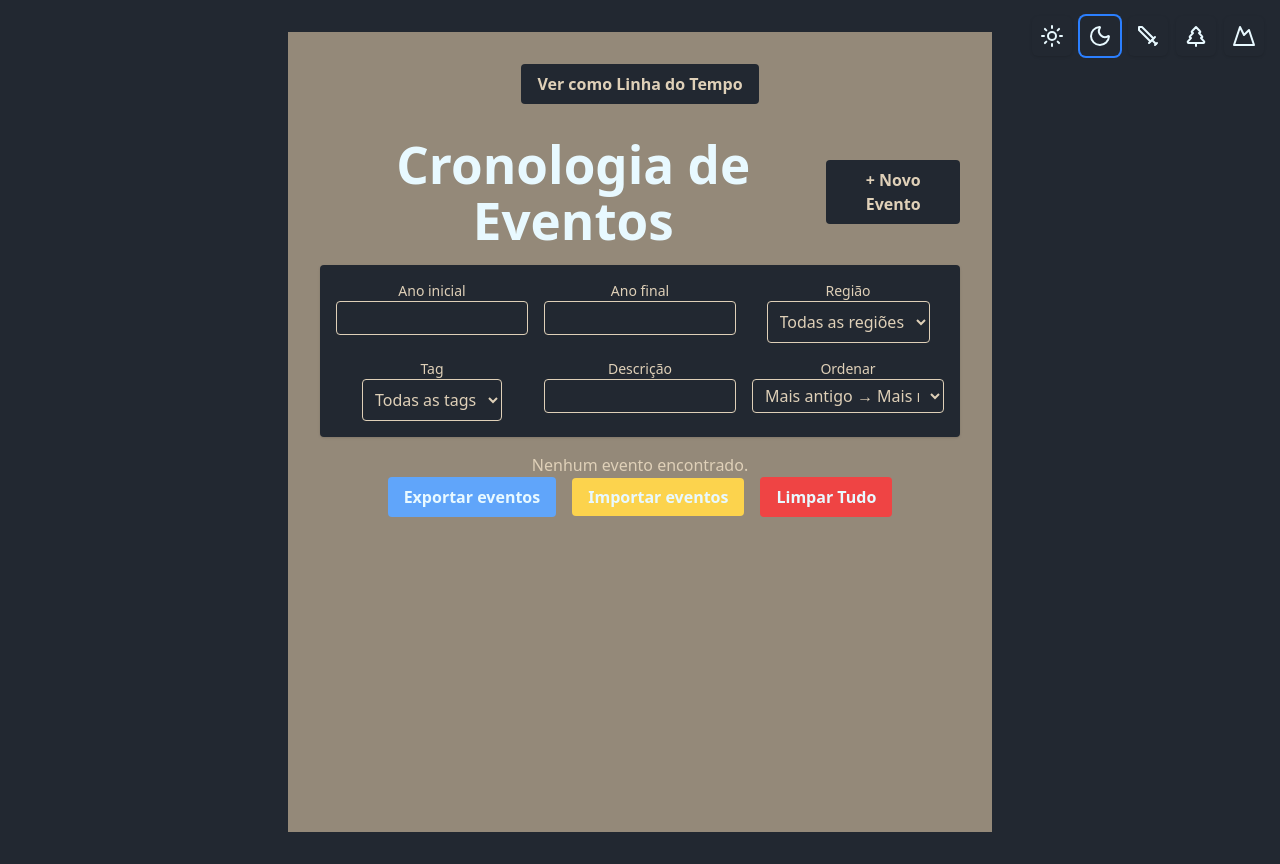
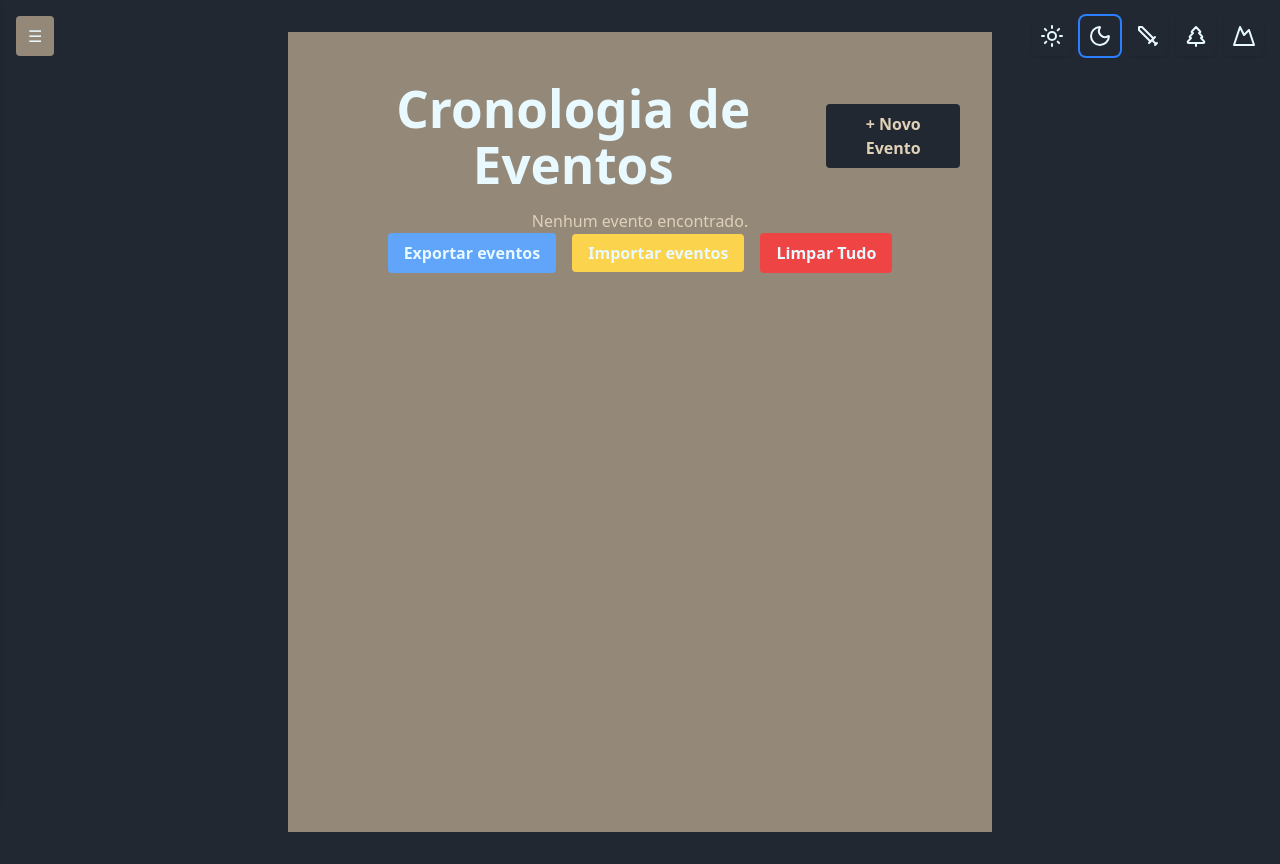
Before and after one commit to dev-pedr0/vite-react-cronologia-rpg, a React (Vite) app: page / in a window 1280 px wide. Built offline with nearby package versions, Linux system fonts and the light colour scheme.

Commit message:
Projeto finalizado. Side bar

```diff
--- a/index.html
+++ b/index.html
@@ -14,8 +14,6 @@
 </html>
 
 <!--
-Modo noturno (qualquer RPGista gosta disso 😎)
-
 Menu de edição
 
 Formulário aparecer logo abaixo do item editado-->
--- a/src/App.tsx
+++ b/src/App.tsx
@@ -5,10 +5,13 @@ import Timeline from "./components/Timeline";
 import { useEventStore } from "./storage/useEventStore";
 import { ThemeProvider } from './contexts/ThemeContext';
 import ThemeSwitcher from './components/ThemeSwitcher';
+import type { FilterOptions } from './components/EventFilters';
+import Sidebar from './components/Sidebar';
 
 function App() {
   const [viewMode, setViewMode] = useState<'list' | 'timeline'>('list');
-
+  const [sidebarOpen, setSidebarOpen] = useState(false);
+  const [filters, setFilters] = useState<FilterOptions>({});
   const events = useEventStore((state) => state.events);
 
   return (
@@ -20,27 +23,40 @@ function App() {
           color: 'var(--color-text-primary)',
         }}
       >
+        {!sidebarOpen && (
+          <button
+            onClick={() => setSidebarOpen(true)}
+            className="fixed top-4 left-4 z-50 bg-gray-800 text-white px-3 py-2 rounded"
+            style={{
+              backgroundColor: 'var(--color-bg-secondary)',
+              color: 'var(--color-text-primary)',
+            }}
+          >
+            &#9776;
+          </button>
+        )}
+
         <div className="flex justify-center mb-4">
           <ThemeSwitcher />
         </div>
-        <div className="flex justify-center items-center mb-4">
-          <button
-            onClick={() => setViewMode(viewMode === 'list' ? 'timeline' : 'list')}
-            className="px-4 py-2 rounded hover:opacity-90 font-bold"
-            style={{
-              backgroundColor: 'var(--color-bg-primary)',
-              color: 'var(--color-text-secondary)',
-            }}
-          >
-            Ver como {viewMode === 'list' ? 'Linha do Tempo' : 'Lista'}
-          </button>
-        </div>
 
         {viewMode === 'list' ? (
-          <EventList />
+          <EventList filters={filters}/>
         ) : (
           <Timeline events={events} />
         )}
+
+        <Sidebar
+          isOpen={sidebarOpen}
+          onClose={() => setSidebarOpen(false)}
+          viewMode={viewMode}
+          toggleViewMode={() =>
+            setViewMode(viewMode === 'list' ? 'timeline' : 'list')
+          }
+          filters={filters}
+          setFilters={setFilters}
+        />
+
       </div>
     </ThemeProvider>
   );
--- a/src/components/EventFilters.tsx
+++ b/src/components/EventFilters.tsx
@@ -12,9 +12,10 @@ export type FilterOptions = {
 
 type Props = {
     onChange: (filters: FilterOptions) => void;
+    layout?: 'grid' | 'stack';
 }
 
-export default function EventFilters({onChange}: Props) {
+export default function EventFilters({onChange, layout}: Props) {
     const [filters, setFilters] = useState<FilterOptions>({
         sortOrder: 'asc',
     });
@@ -40,7 +41,9 @@ export default function EventFilters({onChange}: Props) {
     }
     return (
         <div
-        className="p-4 rounded shadow mb-4 grid grid-cols-1 md:grid-cols-3 gap-4"
+        className={`p-4 rounded shadow mb-4 ${
+            layout === 'stack' ? 'flex flex-col gap-4' : 'grid grid-cols-1 md:grid-cols-3 gap-4'
+        }`}
         style={{ backgroundColor: 'var(--color-bg-primary)', color: 'var(--color-text-secondary)' }}
         >
            <div>
@@ -62,7 +65,7 @@ export default function EventFilters({onChange}: Props) {
             <div>
                 <label className="block text-sm font-medium">Região</label>
                 <select
-                    className="border p-2 rounded"
+                    className="border p-2 rounded bg-[var(--color-bg-primary)] text-[var(--color-text-secondary)]"
                     value={filters.region || ''}
                     onChange={(e) => setFilters({ ...filters, region: e.target.value || undefined })}
                     >
@@ -75,7 +78,7 @@ export default function EventFilters({onChange}: Props) {
             <div>
             <label className="block text-sm font-medium">Tag</label>
             <select
-                className="border p-2 rounded"
+                className="border p-2 rounded bg-[var(--color-bg-primary)] text-[var(--color-text-secondary)]"
                 value={filters.tag || ''}
                 onChange={(e) =>
                 setFilters({ ...filters, tag: e.target.value || undefined })
@@ -107,7 +110,7 @@ export default function EventFilters({onChange}: Props) {
                 onChange={(e) =>
                     setFilters((prev) => ({ ...prev, sortOrder: e.target.value as 'asc' | 'desc' }))
                 }
-                className="w-full border px-2 py-1 rounded"
+                className="w-full border px-2 py-1 rounded bg-[var(--color-bg-primary)] text-[var(--color-text-secondary)]"
                 >
                 <option value="asc">Mais antigo → Mais recente</option>
                 <option value="desc">Mais recente → Mais antigo</option>
--- a/src/components/EventList.tsx
+++ b/src/components/EventList.tsx
@@ -4,7 +4,6 @@ import type { EventItem as EventItemType } from '../models/Event';
 import EventItem from "./EventItem";
 import EventForm from "./EventForm";
 import type { FilterOptions } from "./EventFilters";
-import EventFilters from "./EventFilters";
 import { DndContext, closestCenter, PointerSensor, useSensor, useSensors, type DragEndEvent, } from "@dnd-kit/core";
 import { arrayMove, SortableContext, useSortable, verticalListSortingStrategy, } from "@dnd-kit/sortable";
 import { CSS } from "@dnd-kit/utilities";
@@ -42,18 +41,20 @@ function SortableEventItem({event, onEdit, onDelete, onViewDetails}: {
   );
 }
 
-export default function EventList() {
+type EventListProps = {
+  filters: FilterOptions;
+};
+
+export default function EventList({ filters }: EventListProps) {
   const events = useEventStore((state) => state.events);
   const addEvent = useEventStore((state) => state.addEvent);
   const updateEvent = useEventStore((state) => state.updateEvent);
   const deleteEvent = useEventStore((state) => state.deleteEvent);
+  const clearEvents = useEventStore((state) => state.clearEvents);
+
   const [viewingEvent, setViewingEvent] = useState<EventItemType | null>(null);
-
-  const [editingEvent, setEditingEvent] = useState<EventItemType | null>(null)
+  const [editingEvent, setEditingEvent] = useState<EventItemType | null>(null);
   const [showForm, setShowForm] = useState(false);
-  const [filters, setFilters] = useState<FilterOptions>({});
-
-  const clearEvents = useEventStore((state) => state.clearEvents);
 
   function applyFilters(event: EventItemType): boolean {
     const {
@@ -64,21 +65,21 @@ export default function EventList() {
       tag,
     } = filters;
 
-    if (startYear !== undefined && event.startYear < startYear) return false
-    if (endYear !== undefined && (event.endYear ?? event.startYear) > endYear) return false
-    if (region && !event.region.toLowerCase().includes(region.toLowerCase())) return false
-    if (description && !event.description.toLowerCase().includes(description.toLowerCase())) return false
-    if (tag && !event.tags.some((t) => t.toLowerCase().includes(tag.toLowerCase()))) return false
+    if (startYear !== undefined && event.startYear < startYear) return false;
+    if (endYear !== undefined && (event.endYear ?? event.startYear) > endYear) return false;
+    if (region && !event.region.toLowerCase().includes(region.toLowerCase())) return false;
+    if (description && !event.description.toLowerCase().includes(description.toLowerCase())) return false;
+    if (tag && !event.tags.some((t) => t.toLowerCase().includes(tag.toLowerCase()))) return false;
 
-    return true
+    return true;
   }
 
   const filtered = [...events].filter(applyFilters);
 
   if (filters.sortOrder === 'desc') {
-    filtered.sort((a, b) => (b.startYear ?? 0) - (a.startYear ?? 0))
+    filtered.sort((a, b) => (b.startYear ?? 0) - (a.startYear ?? 0));
   } else {
-    filtered.sort((a, b) => (a.startYear ?? 0) - (b.startYear ?? 0))
+    filtered.sort((a, b) => (a.startYear ?? 0) - (b.startYear ?? 0));
   }
 
   const sensors = useSensors(useSensor(PointerSensor));
@@ -109,7 +110,7 @@ export default function EventList() {
     }
 
     if (newYear !== moved.startYear) {
-      updateEvent({...moved, startYear: newYear});
+      updateEvent({ ...moved, startYear: newYear });
     }
   }
 
@@ -124,22 +125,22 @@ export default function EventList() {
   }
 
   function handleCancel() {
-      setShowForm(false)
-      setEditingEvent(null)
+    setShowForm(false);
+    setEditingEvent(null);
   }
 
   function handleEdit(event: EventItemType) {
-      setEditingEvent(event)
-      setShowForm(true)
+    setEditingEvent(event);
+    setShowForm(true);
   }
 
   function handleAddNew() {
-      setEditingEvent(null)
-      setShowForm(true)
+    setEditingEvent(null);
+    setShowForm(true);
   }
 
   function handleExport() {
-    const blob = new Blob([JSON.stringify(events, null, 2)], {type: 'application/json'});
+    const blob = new Blob([JSON.stringify(events, null, 2)], { type: 'application/json' });
     const url = URL.createObjectURL(blob);
 
     const a = document.createElement('a');
@@ -159,8 +160,8 @@ export default function EventList() {
       try {
         const imported = JSON.parse(event.target?.result as string);
         if (Array.isArray(imported)) {
-          imported.forEach((ev:any) => {
-            const newEvent = {...ev, id: crypto.randomUUID()}
+          imported.forEach((ev: any) => {
+            const newEvent = { ...ev, id: crypto.randomUUID() };
             addEvent(newEvent);
           });
           alert('Eventos importados com sucesso!');
@@ -168,18 +169,22 @@ export default function EventList() {
           alert('Arquivo inválido.');
         }
       } catch {
-        alert('Erro ao importar arquivo.')
+        alert('Erro ao importar arquivo.');
       }
-    }
+    };
     reader.readAsText(file);
   }
 
   return (
-    <div className="max-w-2xl mx-auto p-4"
-    style={{ backgroundColor: 'var(--color-bg-secondary)', color: 'var(--color-text-secondary)' }}>
+    <div
+      className="max-w-2xl mx-auto p-4"
+      style={{ backgroundColor: 'var(--color-bg-secondary)', color: 'var(--color-text-secondary)' }}
+    >
       <div className="flex justify-between items-center mb-4">
-        <h1 className="text-2xl font-bold"
-        style={{ color: 'var(--color-text-primary)' }}>
+        <h1
+          className="text-2xl font-bold"
+          style={{ color: 'var(--color-text-primary)' }}
+        >
           Cronologia de Eventos
         </h1>
 
@@ -191,8 +196,6 @@ export default function EventList() {
           + Novo Evento
         </button>
       </div>
-
-      <EventFilters onChange={setFilters} />
 
       {showForm && (
         <EventForm
@@ -219,7 +222,8 @@ export default function EventList() {
         </SortableContext>
       </DndContext>
 
-      <button onClick={handleExport}
+      <button
+        onClick={handleExport}
         style={{ backgroundColor: 'var(--btn-details-bg)', color: 'var(--color-text-primary)' }}
         className="font-bold px-4 py-2 mx-2 rounded hover:opacity-90 transition"
       >
@@ -252,8 +256,8 @@ export default function EventList() {
       </button>
 
       {viewingEvent && (
-        <EventDetailsModal event={viewingEvent} onClose={() => setViewingEvent(null)}/>
+        <EventDetailsModal event={viewingEvent} onClose={() => setViewingEvent(null)} />
       )}
     </div>
-  )
+  );
 }
--- /dev/null
+++ b/src/components/Sidebar.tsx
@@ -0,0 +1,63 @@
+import type { FilterOptions } from "./EventFilters";
+import EventFilters from "./EventFilters";
+
+type SidebarProps = {
+    isOpen: boolean;
+    onClose: () => void;
+    filters: FilterOptions;
+    setFilters: (filters: FilterOptions) => void;
+    viewMode: 'list' | 'timeline';
+    toggleViewMode: () => void;
+}
+
+export default function Sidebar({
+  isOpen,
+  onClose,
+  filters,
+  setFilters,
+  viewMode,
+  toggleViewMode,
+}: SidebarProps) {
+  return (
+    <div
+      className={`fixed top-0 left-0 h-full w-72 shadow-md z-40 transform transition-transform duration-300 ${
+        isOpen ? 'translate-x-0' : '-translate-x-full'
+      }`}
+      style={{
+          backgroundColor: 'var(--color-bg-terciary)',
+          color: 'var(--color-text-primary)',
+        }}
+    >
+      <div className="p-4 border-b flex justify-between items-center"
+      style={{
+          backgroundColor: 'var(--color-bg-terciary)',
+          color: 'var(--color-text-primary)',
+        }}
+      >
+        <h2 className="font-bold text-lg text-center">Menu</h2>
+        <button onClick={onClose} className="text-white text-xl"
+        style={{
+          color: 'var(--color-text-primary)',
+        }}
+        >
+          ×
+        </button>
+      </div>
+
+      <div className="p-4 overflow-y-auto space-y-4">
+        <button
+          onClick={toggleViewMode}
+          className="w-full px-4 py-2 rounded font-bold"
+          style={{
+            backgroundColor: 'var(--color-bg-primary)',
+            color: 'var(--color-text-secondary)',
+          }}
+        >
+          Ver como {viewMode === 'list' ? 'Linha do Tempo' : 'Lista'}
+        </button>
+
+        <EventFilters onChange={setFilters} layout="stack"/>
+      </div>
+    </div>
+  );
+}
--- a/src/index.css
+++ b/src/index.css
@@ -28,6 +28,7 @@ button:hover {
 [data-theme="light"] {
   --color-bg-primary: #FBFBFB;
   --color-bg-secondary: #C4D9FF;
+  --color-bg-terciary:#8694af;
 
   --color-text-primary: #393E46;
   --color-text-secondary: #a28fff;
@@ -43,6 +44,7 @@ button:hover {
 [data-theme="dark"] {
   --color-bg-primary: #222831;
   --color-bg-secondary: #948979;
+  --color-bg-terciary: #424d5e;
 
   --color-text-primary: #E8F9FF;
   --color-text-secondary: #DFD0B8;
@@ -58,6 +60,7 @@ button:hover {
 [data-theme="human"] {
   --color-bg-primary: #232438;
   --color-bg-secondary: #2E4240;
+  --color-bg-terciary: #59807c;
 
   --color-text-primary: #E8F9FF;
   --color-text-secondary: #6c9994;
@@ -74,6 +77,7 @@ button:hover {
 [data-theme="elf"] {
   --color-bg-primary: #606f7e;
   --color-bg-secondary: #396346;
+  --color-bg-terciary: rgb(118, 168, 163);
 
   --color-text-primary: #E8F9FF;
   --color-text-secondary: #223528;
@@ -89,6 +93,7 @@ button:hover {
 [data-theme="dwarf"] {
   --color-bg-primary: #61372F;
   --color-bg-secondary: #924B03;
+  --color-bg-terciary: #633100;
 
   --color-text-primary: #E8F9FF;
   --color-text-secondary: #2e1c09;
```
Lines whose indentation alone changed are shown as unchanged.
